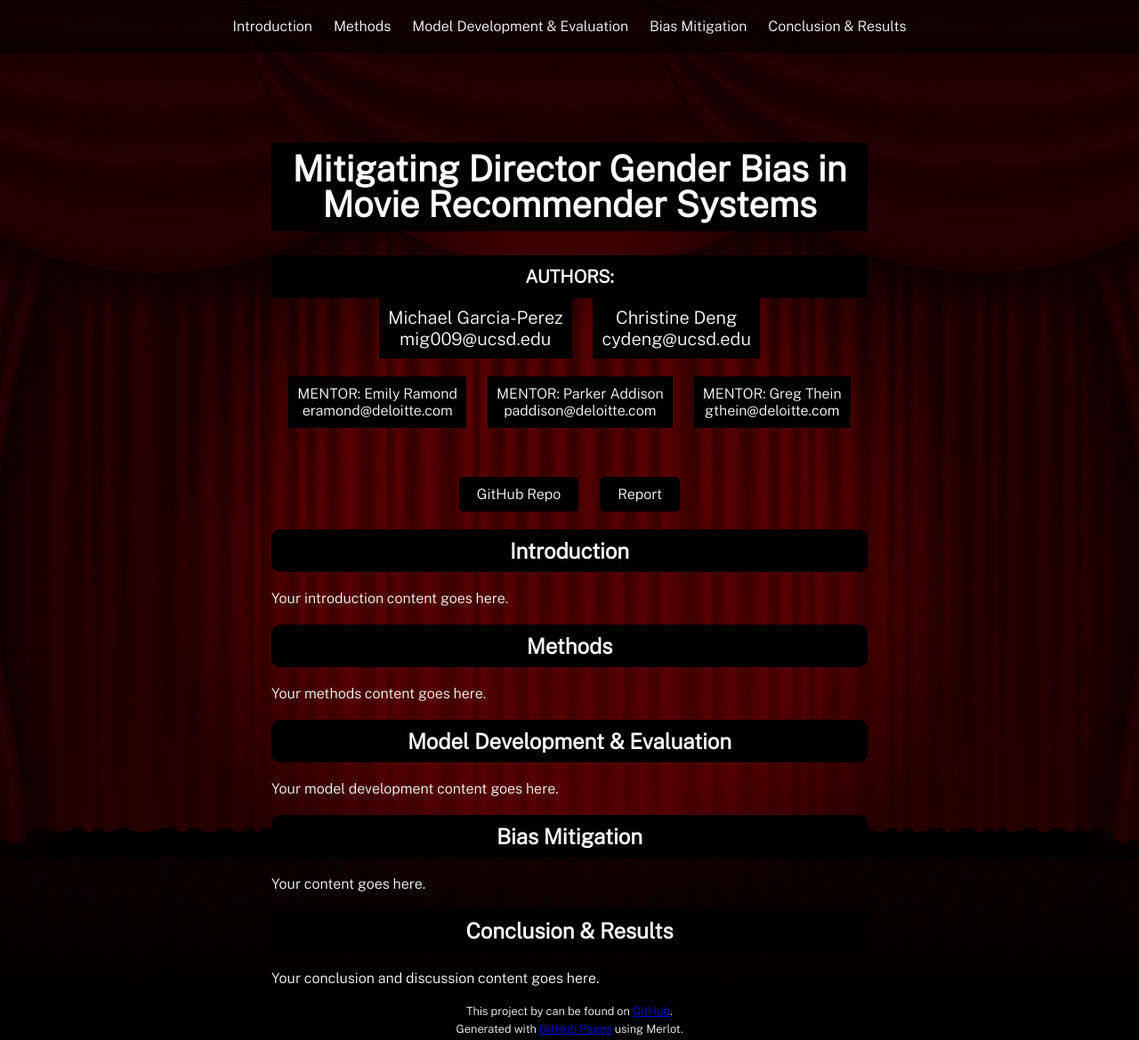
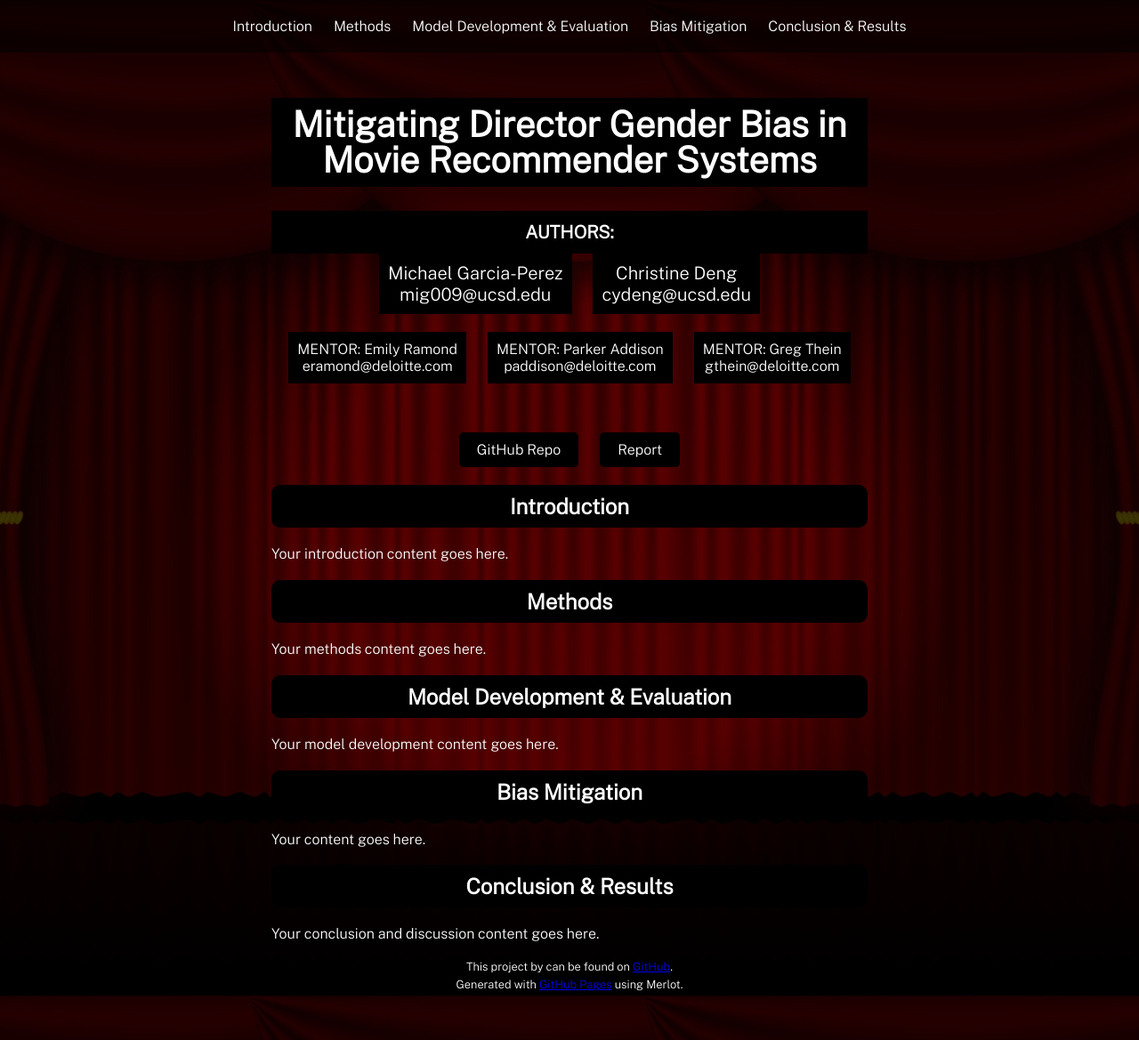
Before and after one commit to michael-garciaperez/DSC180A-Methodology-5, a Jekyll site: the page built from index.md, in a window 1280 px wide and 1169 px high. Shown: the whole window at 89% size. Built offline with Jekyll 4.4.1, drawn with Linux system fonts in a browser that asks for light colours.

Commit message:
Update style.scss

```diff
--- a/assets/css/style.scss
+++ b/assets/css/style.scss
@@ -21,14 +21,14 @@ div.shell {
 header {
   position: relative;
   z-index: 2;
-  margin: 120px auto 0; /* Adjusted margin-top to 120px */
+  margin: 70px auto 0;
   max-width: 670px;
   padding: 20px 40px 25px;
 }
 
 .clapboard-image {
   position: absolute;
-  top: 60px; /* Adjusted top position to 60px */
+  top: 0;
   left: 50%;
   transform: translateX(-50%);
   width: 100%;
@@ -208,7 +208,6 @@ body::before {
   color: white;
   padding: 10px;
   margin-bottom: 20px;
-  border-radius: 10px;
 }
 
 body::before {
```
